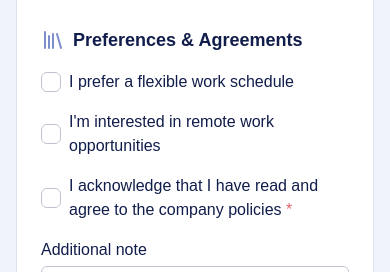
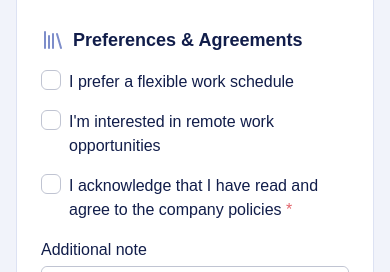
Before and after one commit to devmaroy/css-dev-form, a React (Vite) app: page / in a window 390 px wide. Shown: the part 2893-3165 px from the top of the page. Built offline with nearby package versions, Linux system fonts and the light colour scheme.

Commit message:
Checkbox fix

```diff
--- a/src/components/form/InputCheckboxField.tsx
+++ b/src/components/form/InputCheckboxField.tsx
@@ -25,7 +25,7 @@
 
   return (
     <div className={classNames("flex flex-col", className)}>
-      <div className="flex items-center gap-2">
+      <div className="flex items-start md:items-center gap-2">
         <div className="relative w-5 h-5 flex-shrink-0">
           <input
             type="checkbox"
```
